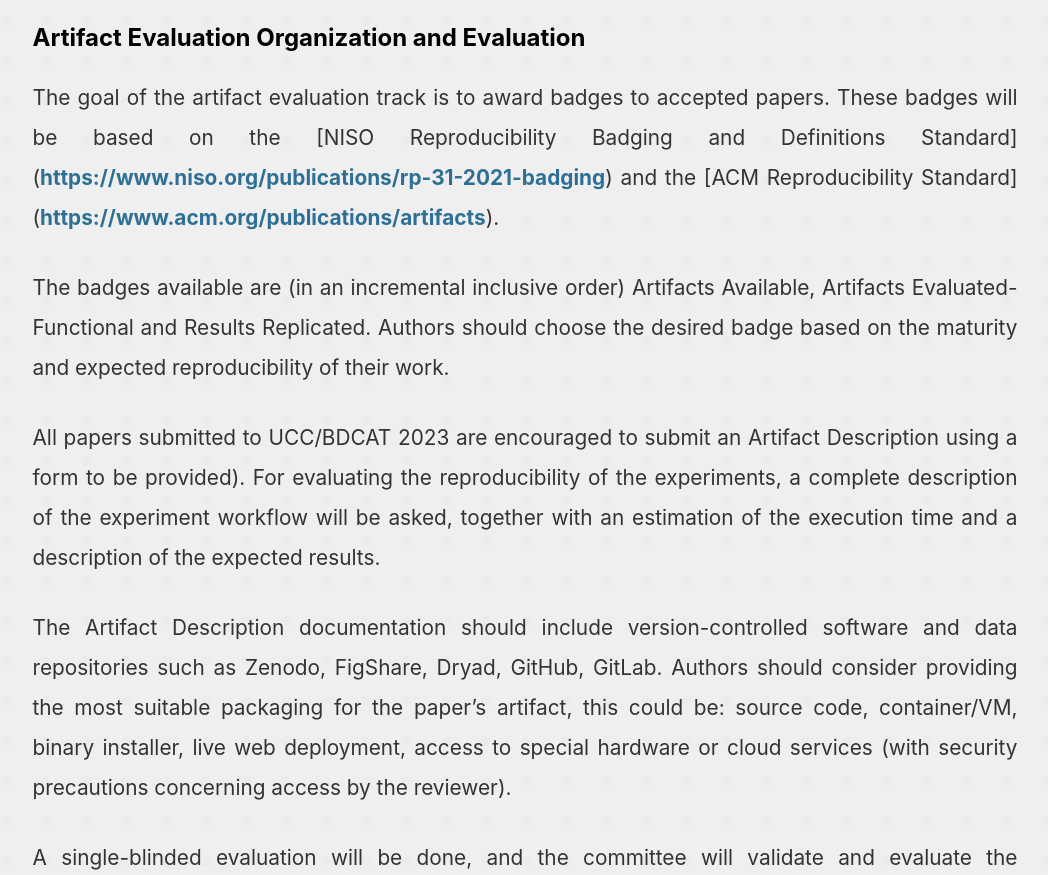
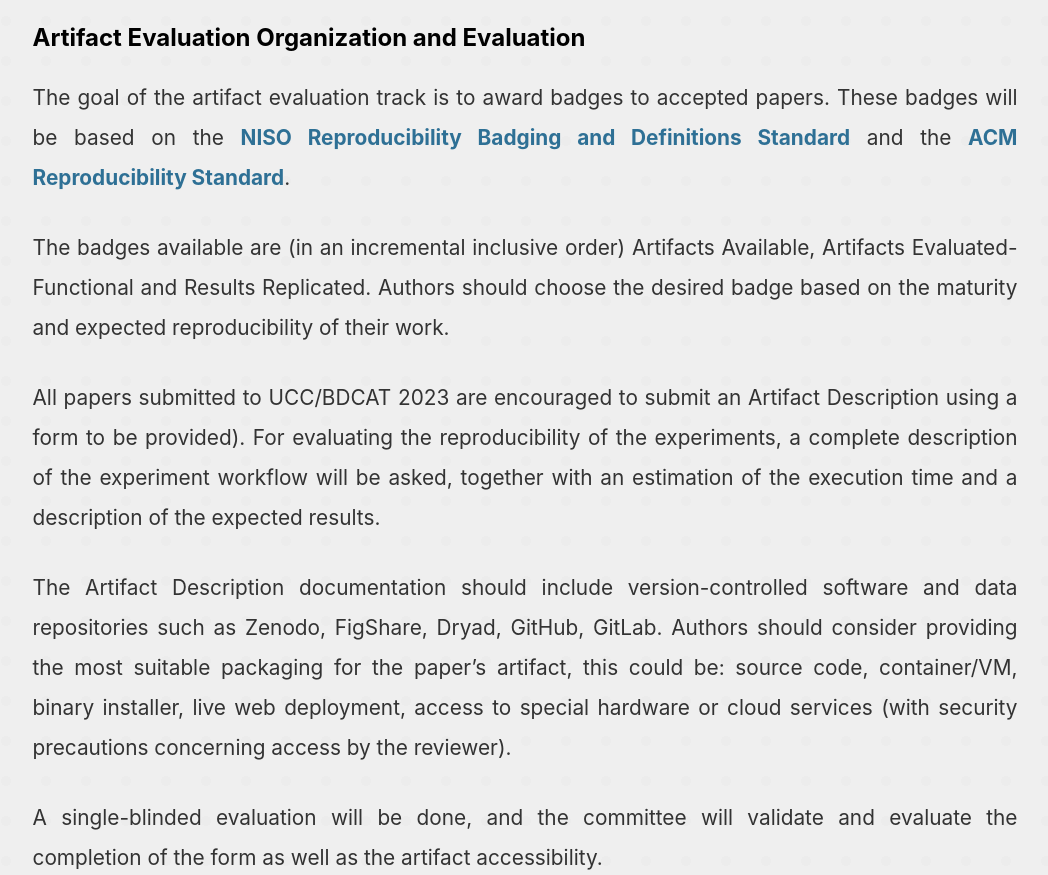
Before and after one commit to UCC-Conference/BDCAT2023, a React (Create React App) app: page /call-for-artifacts in a window 1280 px wide. Shown: the part 940-1815 px from the top of the page, without its empty margins (115-1163 px from the left). Built offline with nearby package versions, Linux system fonts and the light colour scheme.

Commit message:
fix: text on links

```diff
--- a/src/pages/CallForArtifacts.js
+++ b/src/pages/CallForArtifacts.js
@@ -31,7 +31,7 @@ const CallForWorkshops = () => {
 
                 <h2>Artifact Evaluation Organization and Evaluation</h2>
                 <p>
-                The goal of the artifact evaluation track is to award badges to accepted papers. These badges will be based on the [NISO Reproducibility Badging and Definitions Standard](<Link to="https://www.niso.org/publications/rp-31-2021-badging">https://www.niso.org/publications/rp-31-2021-badging</Link>) and the [ACM Reproducibility Standard](<Link to="https://www.acm.org/publications/artifacts">https://www.acm.org/publications/artifacts</Link>).
+                The goal of the artifact evaluation track is to award badges to accepted papers. These badges will be based on the <Link to="https://www.niso.org/publications/rp-31-2021-badging">NISO Reproducibility Badging and Definitions Standard</Link> and the <Link to="https://www.acm.org/publications/artifacts">ACM Reproducibility Standard</Link>.
                 </p>
                 <p>
                 The badges available are (in an incremental inclusive order) Artifacts Available, Artifacts Evaluated-Functional and Results Replicated. Authors should choose the desired badge based on the maturity and expected reproducibility of their work.
```
